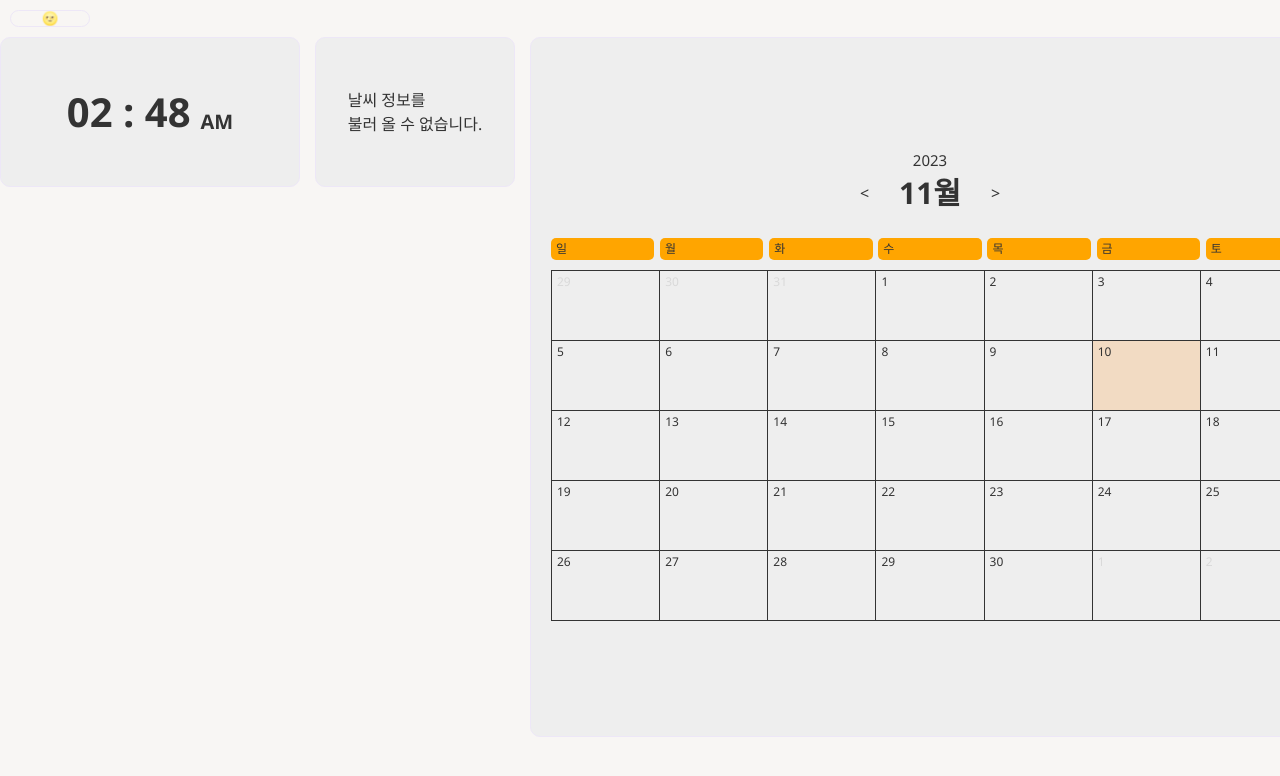
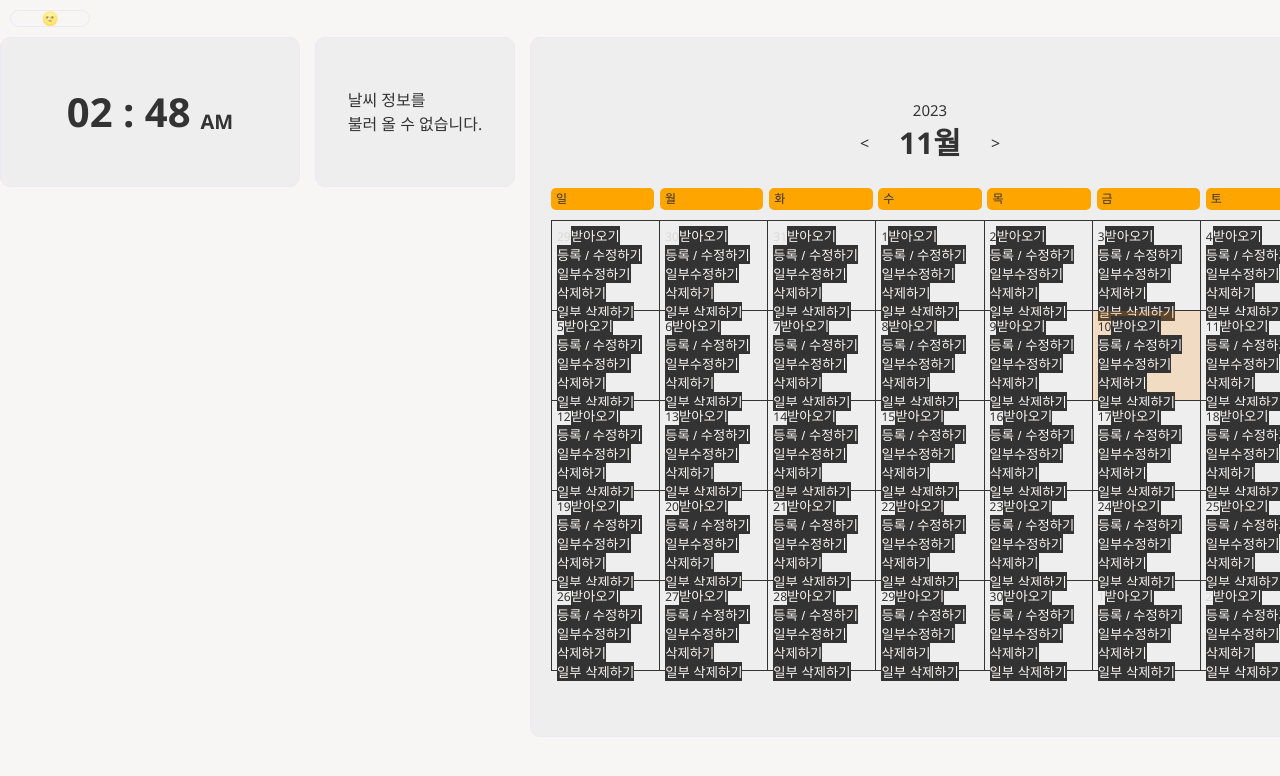
Before and after one commit to ju-ju2/account-book, a React (Create React App) app: page / in a window 1280 px wide. Shown: the top 776 px of the page. Built offline with nearby package versions, Linux system fonts and the light colour scheme; no server answers.

Commit message:
feat: firebase로 crud 구문 정리

```diff
--- a/package.json
+++ b/package.json
@@ -12,6 +12,7 @@
     "@types/react-dom": "^18.2.15",
     "@types/styled-components": "^5.1.30",
     "date-fns": "^2.30.0",
+    "firebase": "^10.6.0",
     "react": "^18.2.0",
     "react-dom": "^18.2.0",
     "react-query": "^3.39.3",
--- a/src/component/CalendarBlock/Days/index.tsx
+++ b/src/component/CalendarBlock/Days/index.tsx
@@ -19,6 +19,18 @@ import {
   Valid,
   WeekCol,
 } from './styled';
+import {
+  getFirestore,
+  collection,
+  addDoc,
+  getDocs,
+  setDoc,
+  doc,
+  updateDoc,
+  deleteDoc,
+  deleteField,
+} from 'firebase/firestore';
+import { firebaseApp } from '../../../libs/firebase';
 
 interface DaysType {
   currentMonth: Date;
@@ -40,6 +52,58 @@ export default function Days({
   let days = [];
   let day = startDate;
   let formattedDate = '';
+
+  // const onClickSubmit = () => {
+  //   // 등록하기 // 자동으로 id 생성할 때
+  //   const account = collection(getFirestore(firebaseApp), 'account');
+  //   void addDoc(account, {
+  //     writer: 'user',
+  //     spend: 34000,
+  //     tag: 'meeting',
+  //   });
+  // };
+
+  const db = getFirestore(firebaseApp);
+
+  // 덮어쓰기 식으로 수정하는 기능 + 기존 문서가 없다면 추가
+  const onClickModify = () => {
+    console.log('전체 재 수정');
+    void setDoc(doc(db, 'account', '20231116'), {
+      // doc(db, 대분류(문서 이름), 소분류(id)
+      writer: 'user',
+      spend: 10000,
+      tag: 'study',
+    });
+  };
+
+  // 일부만 수정하는 기능
+  const onClickModifySome = async () => {
+    await updateDoc(doc(db, 'account', '20231116'), {
+      tag: 'trip',
+    });
+  };
+
+  const onClickFetch = async () => {
+    const account = collection(getFirestore(firebaseApp), 'account');
+    const result = await getDocs(account);
+    const data = result.docs.map((doc) => doc.data());
+
+    console.log(data);
+  };
+
+  // 문서삭제
+  const onClickDeleteDoc = async () => {
+    console.log('deleteDoc');
+    await deleteDoc(doc(db, 'account', '20231116'));
+  };
+
+  // 필드삭제
+  const onClickDeleteField = async () => {
+    console.log('deleteField');
+    await updateDoc(doc(db, 'account', '20231116'), {
+      tag: deleteField(),
+    });
+  };
 
   while (day <= endDate) {
     for (let i = 0; i < 7; i++) {
@@ -63,6 +127,11 @@ export default function Days({
       days.push(
         <IsValidDiv key={Number(day)} onClick={() => onDateClick(cloneDay)}>
           <IsValidSpan>{formattedDate}</IsValidSpan>
+          <button onClick={onClickFetch}>받아오기</button>
+          <button onClick={onClickModify}>등록 / 수정하기</button>
+          <button onClick={onClickModifySome}>일부수정하기</button>
+          <button onClick={onClickDeleteDoc}>삭제하기</button>
+          <button onClick={onClickDeleteField}>일부 삭제하기</button>
         </IsValidDiv>
       );
       day = addDays(day, 1);
--- a/src/component/CalendarBlock/Days/styled.ts
+++ b/src/component/CalendarBlock/Days/styled.ts
@@ -3,7 +3,7 @@ import { styled } from 'styled-components';
 export const Disabled = styled.div`
   /* background-color: red; */
   width: calc(100% / 7);
-  height: 70px;
+  height: 90px;
   padding: 5px;
   border-right: 1px solid;
   border-bottom: 1px solid;
@@ -12,7 +12,7 @@ export const Disabled = styled.div`
 export const Selected = styled.div`
   background-color: rgba(253, 141, 20, 0.2);
   width: calc(100% / 7);
-  height: 70px;
+  height: 90px;
   padding: 5px;
   border-right: 1px solid;
   border-bottom: 1px solid;
@@ -20,7 +20,7 @@ export const Selected = styled.div`
 export const NotValid = styled.div`
   /* background-color: green; */
   width: calc(100% / 7);
-  height: 70px;
+  height: 90px;
   padding: 5px;
   border-right: 1px solid;
   border-bottom: 1px solid;
@@ -28,7 +28,7 @@ export const NotValid = styled.div`
 export const Valid = styled.div`
   /* background-color: pink; */
   width: calc(100% / 7);
-  height: 70px;
+  height: 90px;
   padding: 5px;
   border-right: 1px solid;
   border-bottom: 1px solid;
--- /dev/null
+++ b/src/libs/firebase.ts
@@ -0,0 +1,21 @@
+// Import the functions you need from the SDKs you need
+import { initializeApp } from 'firebase/app';
+import { getAnalytics } from 'firebase/analytics';
+// TODO: Add SDKs for Firebase products that you want to use
+// https://firebase.google.com/docs/web/setup#available-libraries
+
+// Your web app's Firebase configuration
+// For Firebase JS SDK v7.20.0 and later, measurementId is optional
+const firebaseConfig = {
+  apiKey: process.env.REACT_APP_FIREBASE_CONFIG_API_KEY,
+  authDomain: process.env.REACT_APP_FIREBASE_CONFIG_AUTH_DOMAIN,
+  projectId: process.env.REACT_APP_FIREBASE_CONFIG_PROJECT_ID,
+  storageBucket: process.env.REACT_APP_FIREBASE_CONFIG_STORAGE_BUCKET,
+  messagingSenderId: process.env.REACT_APP_FIREBASE_CONFIG_MESSAGING_SENDER_ID,
+  appId: process.env.REACT_APP_FIREBASE_CONFIG_APP_ID,
+  measurementId: process.env.REACT_APP_FIREBASE_CONFIG_MEASUREMENT_ID,
+};
+
+// Initialize Firebase
+export const firebaseApp = initializeApp(firebaseConfig);
+const analytics = getAnalytics(firebaseApp);
```
Also changed, not shown: 1 other file (tests, documents, lock files or other folders).
